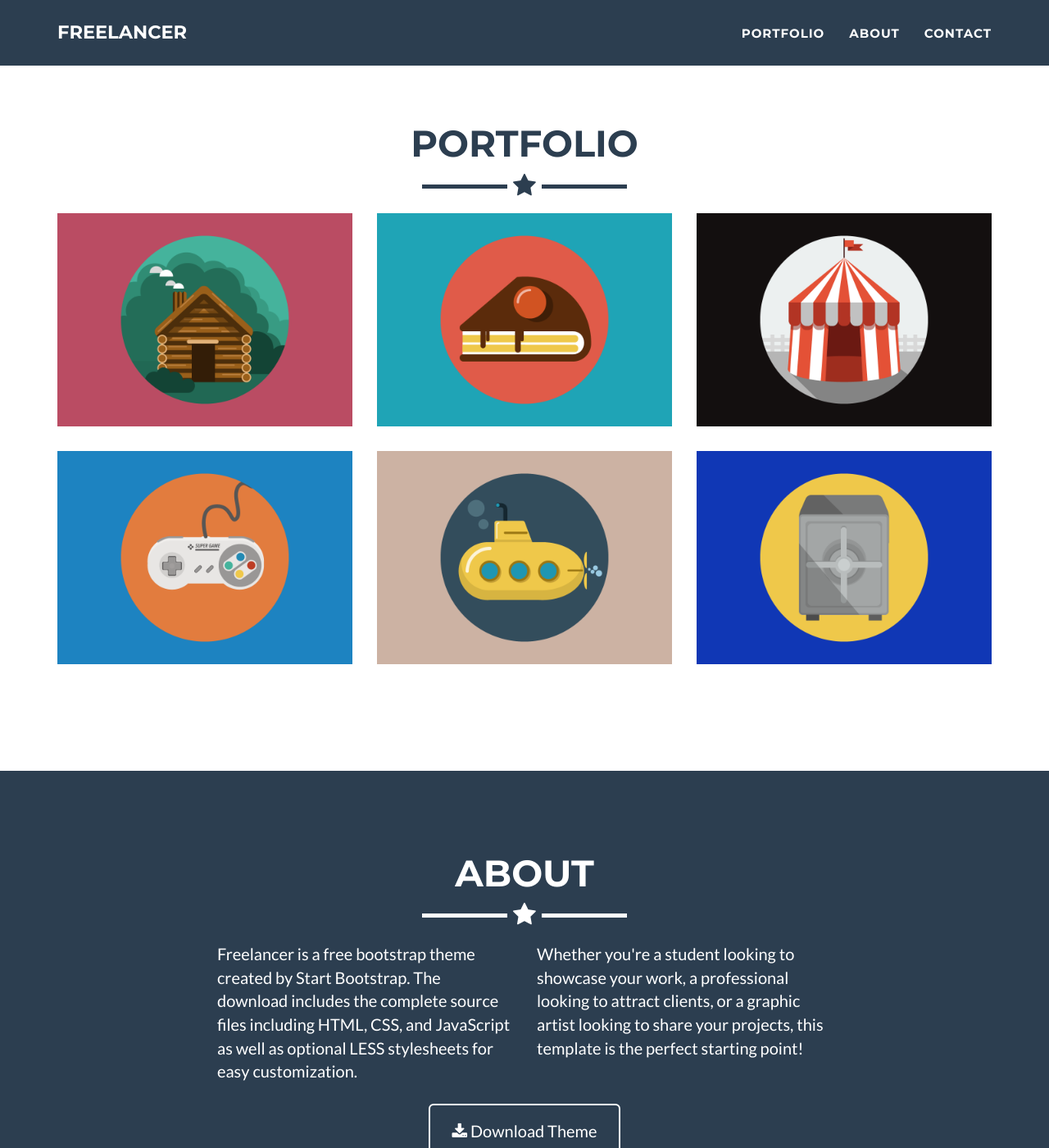
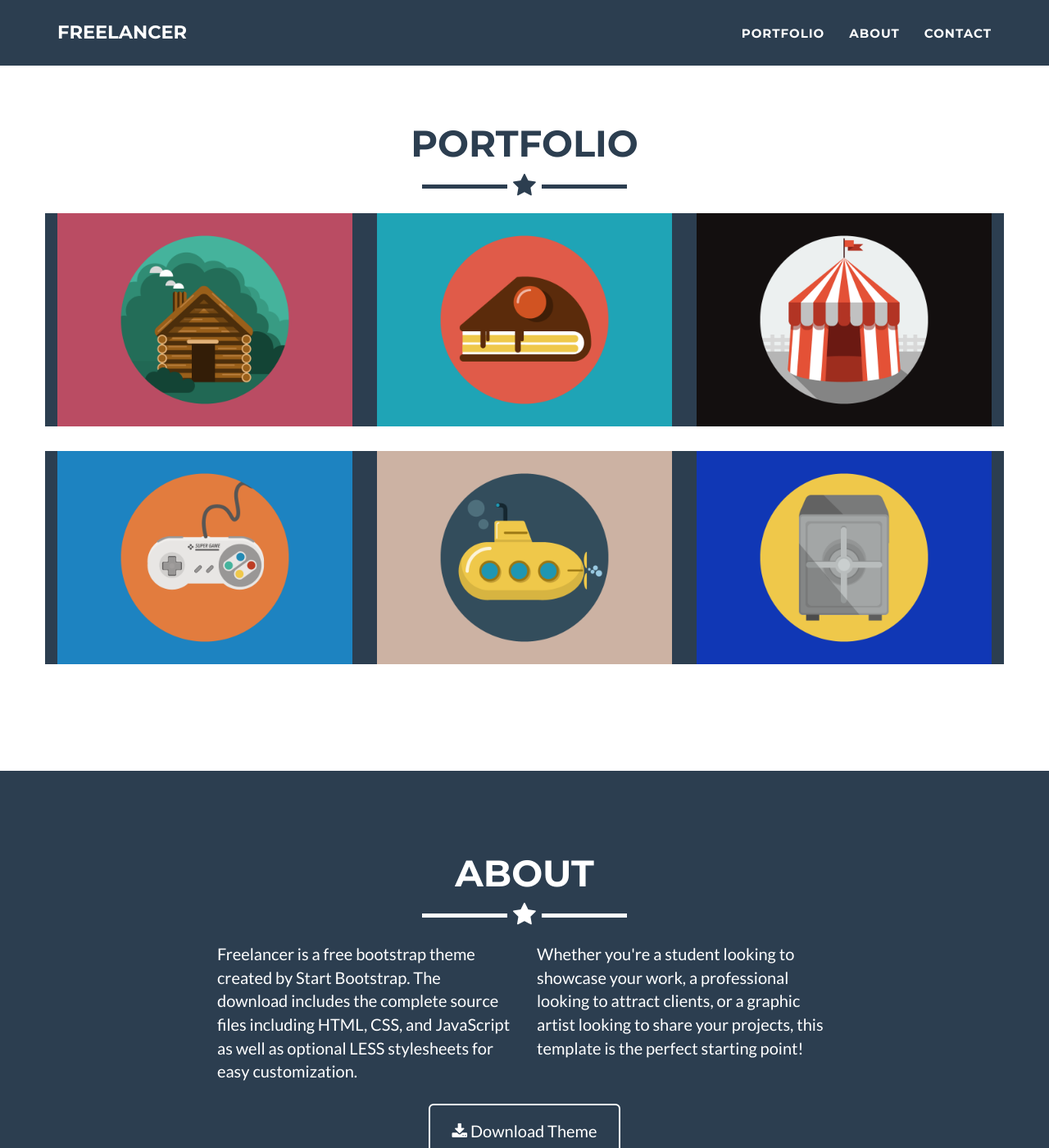
Before and after one commit to Celso-Cercado-Jr/new-app, a Jekyll site: the page built from index.html, in a window 1280 px wide and 1400 px high, scrolled down 725 px. Shown: the whole window at 82% size. Built offline with Jekyll 4.4.1, drawn with Linux system fonts in a browser that asks for light colours.

Commit message:
added new

```diff
--- a/_includes/css/main.css
+++ b/_includes/css/main.css
@@ -198,6 +198,7 @@ section.success {
 #portfolio .portfolio-item {
     right: 0;
     margin: 0 0 15px;
+    background: #{{ site.color.secondary}};
 }
 
 #portfolio .portfolio-item .portfolio-link {
```
